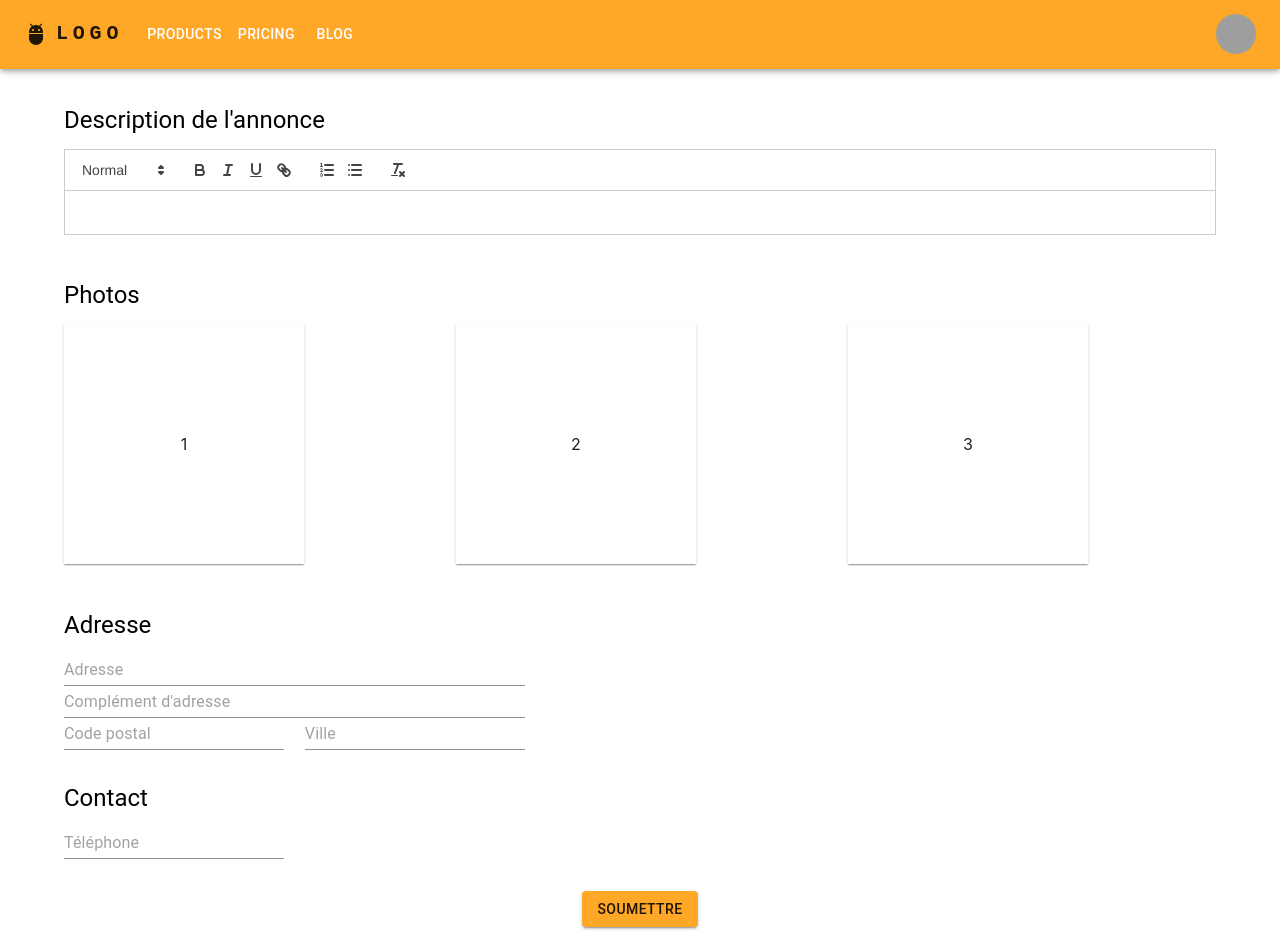
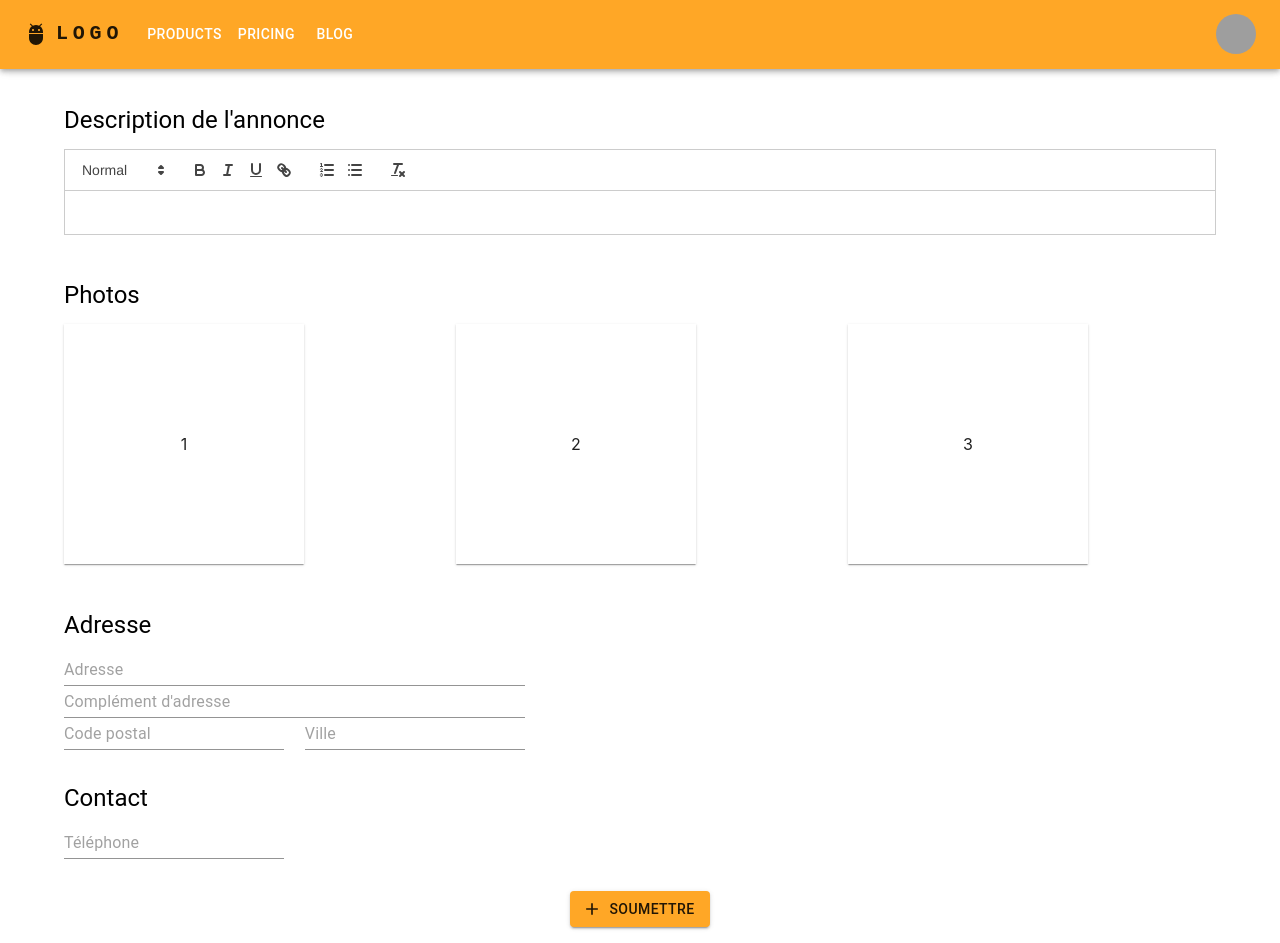
Before and after one commit to raid998/locamark, a React (Create React App) app in the folder frontend/: page /annonces/ajouter in a window 1280 px wide. Built offline with nearby package versions, Linux system fonts and the light colour scheme; grey boxes are pictures that could not be loaded.

Commit message:
fix form submit

```diff
--- a/frontend/src/components/Annonce/Annonce.tsx
+++ b/frontend/src/components/Annonce/Annonce.tsx
@@ -4,7 +4,7 @@ import "react-quill/dist/quill.snow.css";
 import { useState } from "react";
 import { Button, FormControl, Grid, Input, Typography } from "@mui/material";
 import "./annonces.css";
-
+import AddIcon from "@mui/icons-material/Add";
 import Paper from "@mui/material/Paper";
 import { theme } from "../../utils/theme";
 import Box from "@mui/material/Box";
@@ -15,6 +15,7 @@ const Annonce = () => {
       sx={{ margin: "1rem auto" }}
       component="form"
       onSubmit={(e) => {
+        e.preventDefault();
         console.log("submit");
       }}
     >
@@ -127,6 +128,7 @@ const Annonce = () => {
         variant="contained"
         color="primary"
         className="annonce-item"
+        startIcon={<AddIcon />}
       >
         Soumettre
       </Button>
```
